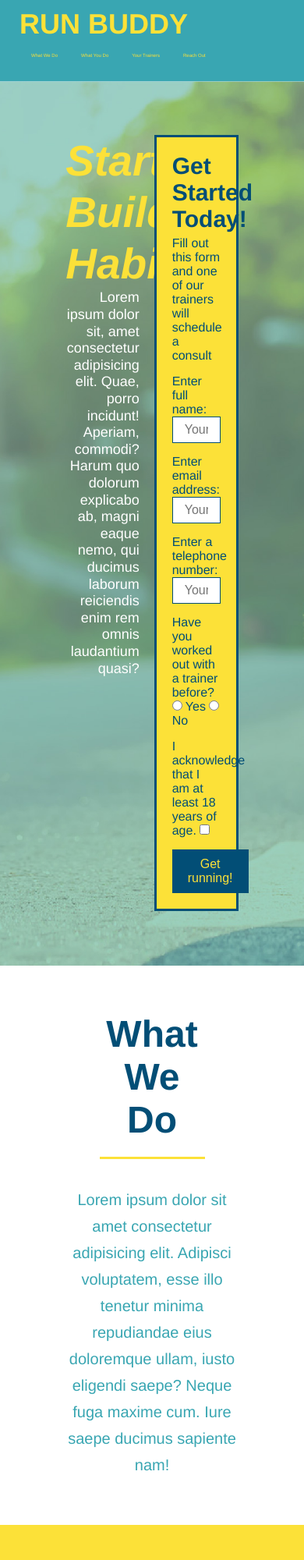
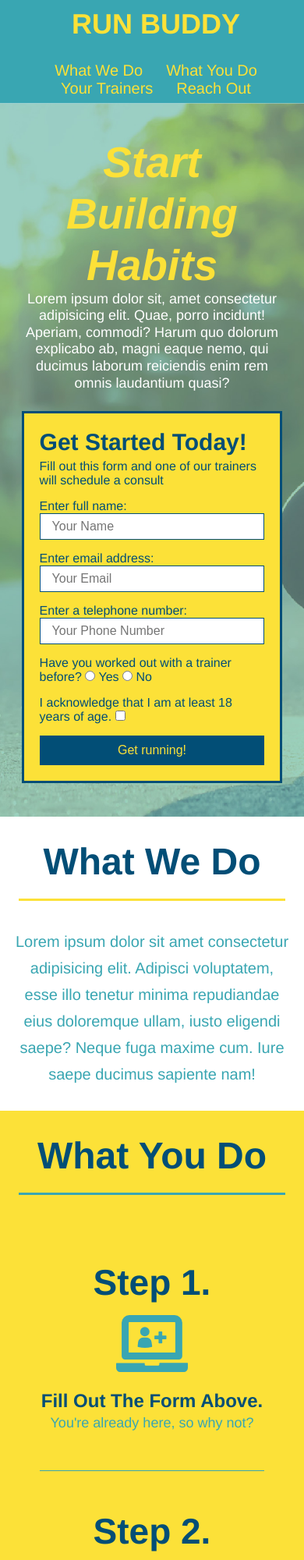
Before and after one commit to lillielovatt/run-buddy, a plain HTML site: page index.html in a window 390 px wide. Shown: the top 2000 px of the page at 78% size. Drawn offline with Linux system fonts and the light colour scheme.

Commit message:
add full media queries to css stylesheet

```diff
--- a/assets/css/style.css
+++ b/assets/css/style.css
@@ -302,15 +302,95 @@ footer a{
 
 /* MEDIA QUERY FOR SMALLER DESKTOP SCREEN AND SMALLER */
 @media screen and (max-width:980px){
-
+    header{
+        padding-bottom:0;
+        justify-content: center;
+    }
+    header h1{
+        width:100%;
+        text-align: center;
+    }
+    header nav ul{
+        margin-top:20px;
+        width:100%;
+        justify-content: center;
+    }
+    header nav ul li a{
+        font-size:20px;
+    }
+    .hero-cta, .hero-form{
+        width:100%;
+    }
+    .hero-cta{
+        text-align: center;
+    }
+    .section-title{
+        width:80%;
+    }
+    .trainer{
+        flex:0 70%;
+    }
+    .contact-info iframe{
+        flex:1 100%;
+    }
+    footer h2, footer div{
+        text-align: center;
+        width:100%;
+    }
 }
 
 /* MEDIA QUERY FOR TABLETS AND SMALLER */
 @media screen and (max-width:768px){
+    section{
+        padding: 30px 15px;
+    }
+    .step-container h3{
+        flex:1 100%;
+        text-align: center;
+    }
 
+    .step-info{
+        flex: 2 100%;
+        text-align: center;
+        justify-content: center;
+    }
+    .step-img{
+        flex:0 32%;
+        margin-right: 0;
+        margin-top:15px;
+        margin-bottom: 15px;
+    }
+    .step-text{
+        flex:100%;
+    }
 }
 
 /* MEDIA QUERY FOR MOBILE PHONES AND SMALLER */
 @media screen and (max-width:575px){
-
+   .hero-form button{
+       width:100%;
+   }
+   .section-title{
+       width:95%;
+   }
+   .intro p{
+       width:100%;
+   }
+   .trainer{
+       flex:0 100%;
+   }
+   .contact-info{
+       margin-right: 20px;
+       margin-left:20px;
+       /* the code they gave was
+       text-align:center
+       but this makes no sense and doesn't match the mock-up.
+       I'm ignoring it */
+   }
+   .contact-info > *{
+       flex:0 100%;
+   }
+   .contact-form{
+       order:3;
+   }
 }
```
